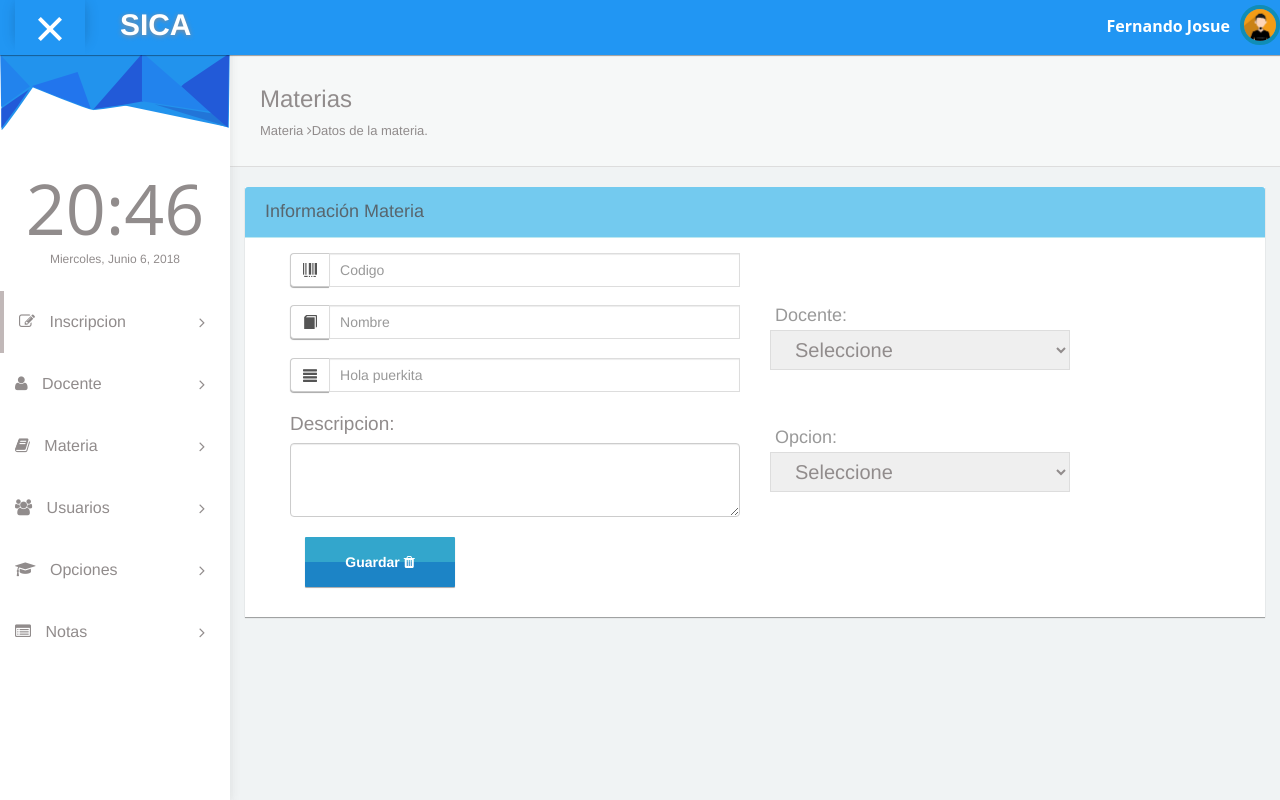
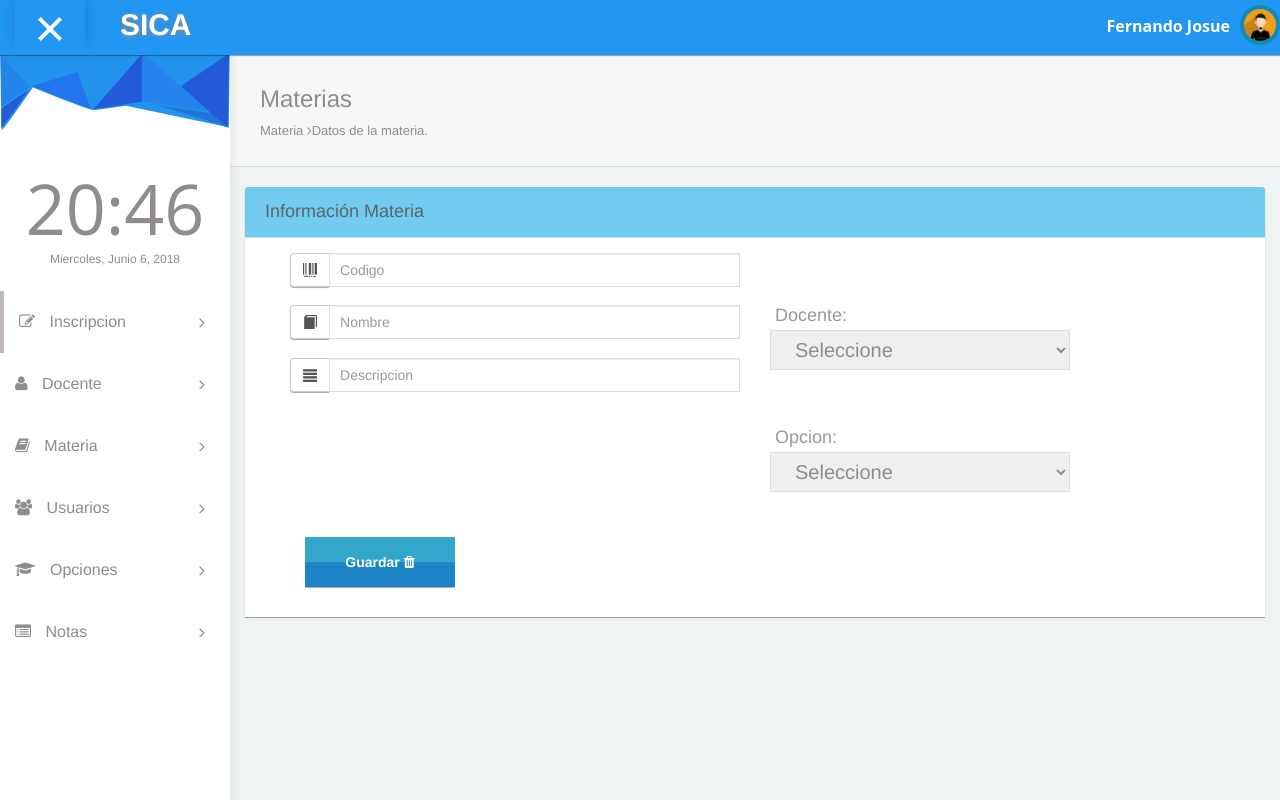
Before and after one commit to FerDev97/SICA, a PHP site: page /materias.php?bandera=1 in a window 1280 px wide. Run offline with PHP 8.4, Linux system fonts and the light colour scheme; data that the repository does not hold is empty.

Commit message:
Putho el ke lo lea

```diff
--- a/pages/materias.php
+++ b/pages/materias.php
@@ -97,17 +97,15 @@ error_reporting(E_ALL & ~E_NOTICE);
                            </br>
                            <div class="input-group">
                            <span class="input-group-addon"><i class="glyphicon glyphicon-align-justify"></i></span>
-                           <input id="descripcionm" type="text" class="form-control" name="descripcionm" placeholder="Hola puerkita">
+                           <input id="descripcionm" type="text" class="form-control" name="descripcionm" placeholder="Descripcion">
                            </div>
                            </br>
 
 
 
-                            <div class="form-group ">
-                              <label style="font-size:19px;" class="form-animate-text"  for="comment">Descripcion:</label>
-                              <textarea class="form-control" rows="3" id="descripcionM"></textarea>
-                              </div>
-                            <!-- Div del span -->
+
+
+
                           </div>
                           <div class="col-md-6">
                             <div class="form-group form-animate-text" style="margin-top:40px !important;">
```
